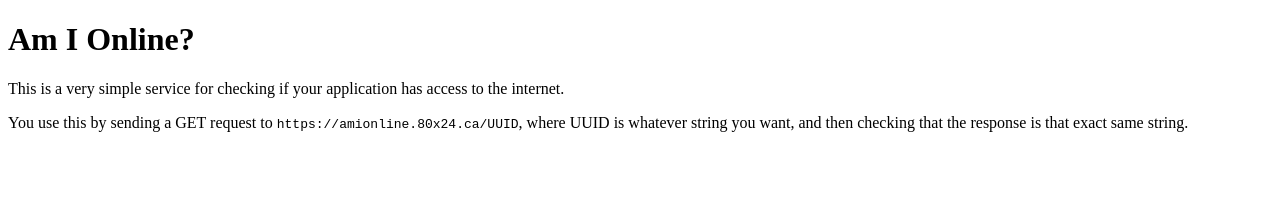
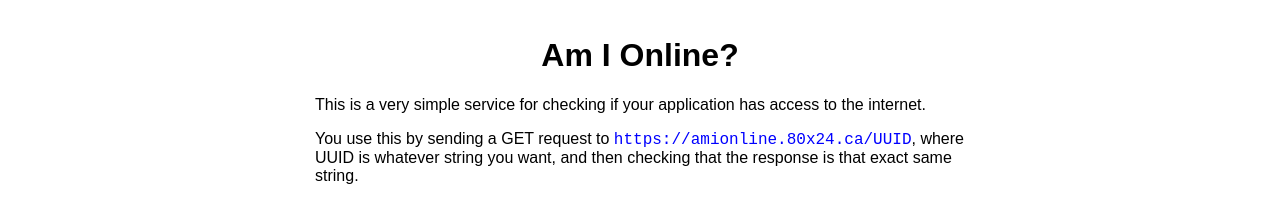
Before and after one commit to avacariu/amionline, a plain HTML site: page index.html in a window 1280 px wide. Drawn offline with Linux system fonts and the light colour scheme.

Commit message:
Style index.html

```diff
--- a/index.html
+++ b/index.html
@@ -4,6 +4,22 @@
     <meta charset="utf-8" />
     <meta name="viewport" content="width=device-width" />
     <title>Am I Online?</title>
+    <style>
+    body {
+      max-width: 650px;
+      margin: 0 auto;
+      padding: 1rem;
+      font-family: Arial, sans-serif;
+    }
+    h1 {
+      text-align: center;
+    }
+    code {
+      color: blue;
+      font-size: 1rem;
+      font-family: monospace;
+    }
+    </style>
   </head>
   <body>
     <h1>Am I Online?</h1>
```
